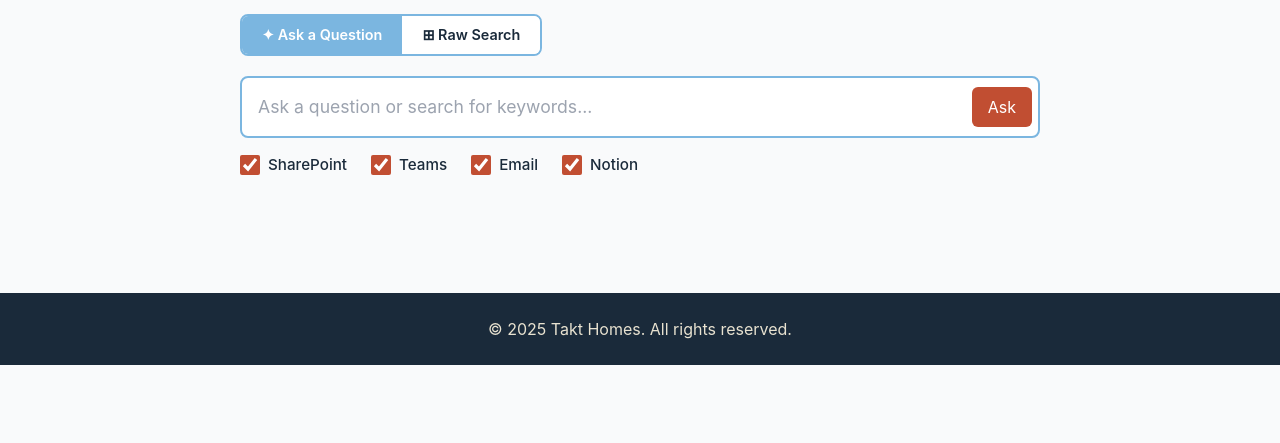
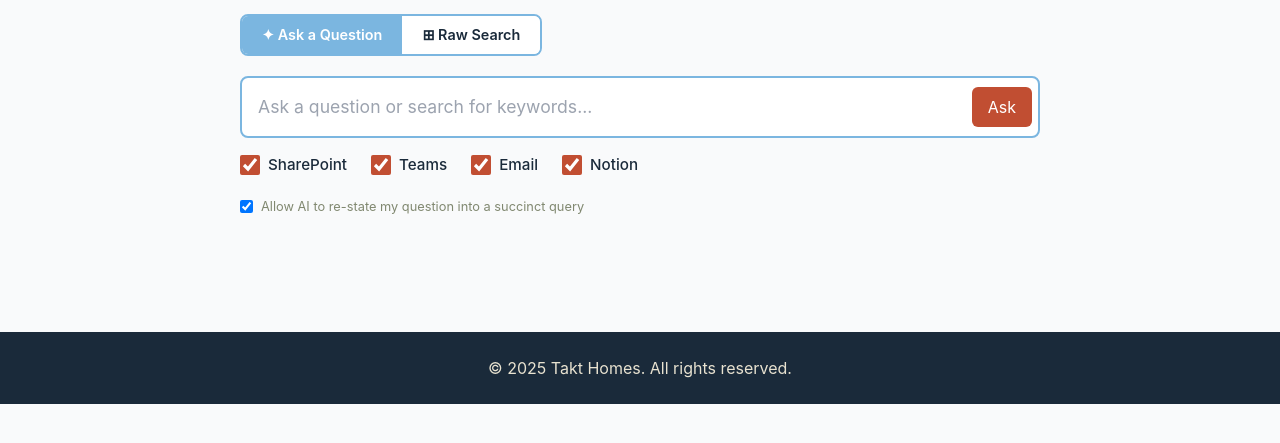
Before and after one commit to rgamage-im/in-takt, a Django app: template msgraph_integration/templates/msgraph/company_assistant.html in a window 1280 px wide. Shown: the part 202-645 px from the top of the page. Run offline with Django 5.2, Linux system fonts and the light colour scheme; the template is opened without the code that fills it, so the values that code supplies are empty; some libraries are stand-ins or nearby versions.

Commit message:
added optional query re-stating

```diff
--- a/msgraph_integration/ai_service.py
+++ b/msgraph_integration/ai_service.py
@@ -171,7 +171,7 @@ class CompanyAssistantService:
                     "type": source_type,
                     "date": date[:10] if date else "",
                 }
-                if source_type == "notion" and snippet and snippet != "Notion document match":
+                if snippet and snippet not in ("Notion document match",):
                     source_entry["snippet"] = snippet[:300].strip()
                 sources.append(source_entry)
 
--- a/msgraph_integration/templates/msgraph/company_assistant.html
+++ b/msgraph_integration/templates/msgraph/company_assistant.html
@@ -250,6 +250,25 @@
         word-break: break-word;
     }
 
+    .ai-query-option {
+        display: flex;
+        align-items: center;
+        gap: 0.5rem;
+        margin-top: 0.5rem;
+        font-size: 0.8rem;
+        color: var(--color-olive-gray);
+    }
+
+    .ai-query-option input[type="checkbox"] {
+        flex-shrink: 0;
+        cursor: pointer;
+    }
+
+    .ai-query-option label {
+        cursor: pointer;
+        user-select: none;
+    }
+
     .thinking-indicator {
         display: flex;
         align-items: center;
@@ -464,6 +483,12 @@
             </div>
         </div>
 
+        <!-- AI Query Restatement option (chat mode only) -->
+        <div id="aiQueryOption" class="ai-query-option">
+            <input type="checkbox" id="useAiQuery" checked>
+            <label for="useAiQuery">Allow AI to re-state my question into a succinct query</label>
+        </div>
+
         <!-- Error Display -->
         <div id="errorDisplay" style="display: none;" class="error-message"></div>
 
@@ -609,6 +634,8 @@ document.addEventListener('DOMContentLoaded', function () {
     const sourceTeams       = document.getElementById('sourceTeams');
     const sourceEmail       = document.getElementById('sourceEmail');
     const sourceNotion      = document.getElementById('sourceNotion');
+    const useAiQuery        = document.getElementById('useAiQuery');
+    const aiQueryOption     = document.getElementById('aiQueryOption');
 
     // -------------------------------------------------------
     // Mode toggle
@@ -619,6 +646,7 @@ document.addEventListener('DOMContentLoaded', function () {
         document.getElementById('btnSearch').classList.toggle('active', mode === 'search');
         chatPanel.style.display   = mode === 'chat'   ? 'block' : 'none';
         searchPanel.style.display = mode === 'search' ? 'block' : 'none';
+        aiQueryOption.style.display = mode === 'chat' ? 'flex' : 'none';
         searchButtonText.textContent = mode === 'chat' ? 'Ask' : 'Search';
         searchInput.placeholder = mode === 'chat'
             ? 'Ask a question about company information...'
@@ -726,6 +754,7 @@ document.addEventListener('DOMContentLoaded', function () {
                     question,
                     sources,
                     conversation_history: conversationHistory,
+                    use_ai_query: useAiQuery.checked,
                 }),
             });
 
```
Also changed, not shown: msgraph_integration/api_views.py (+13 -4 lines).
